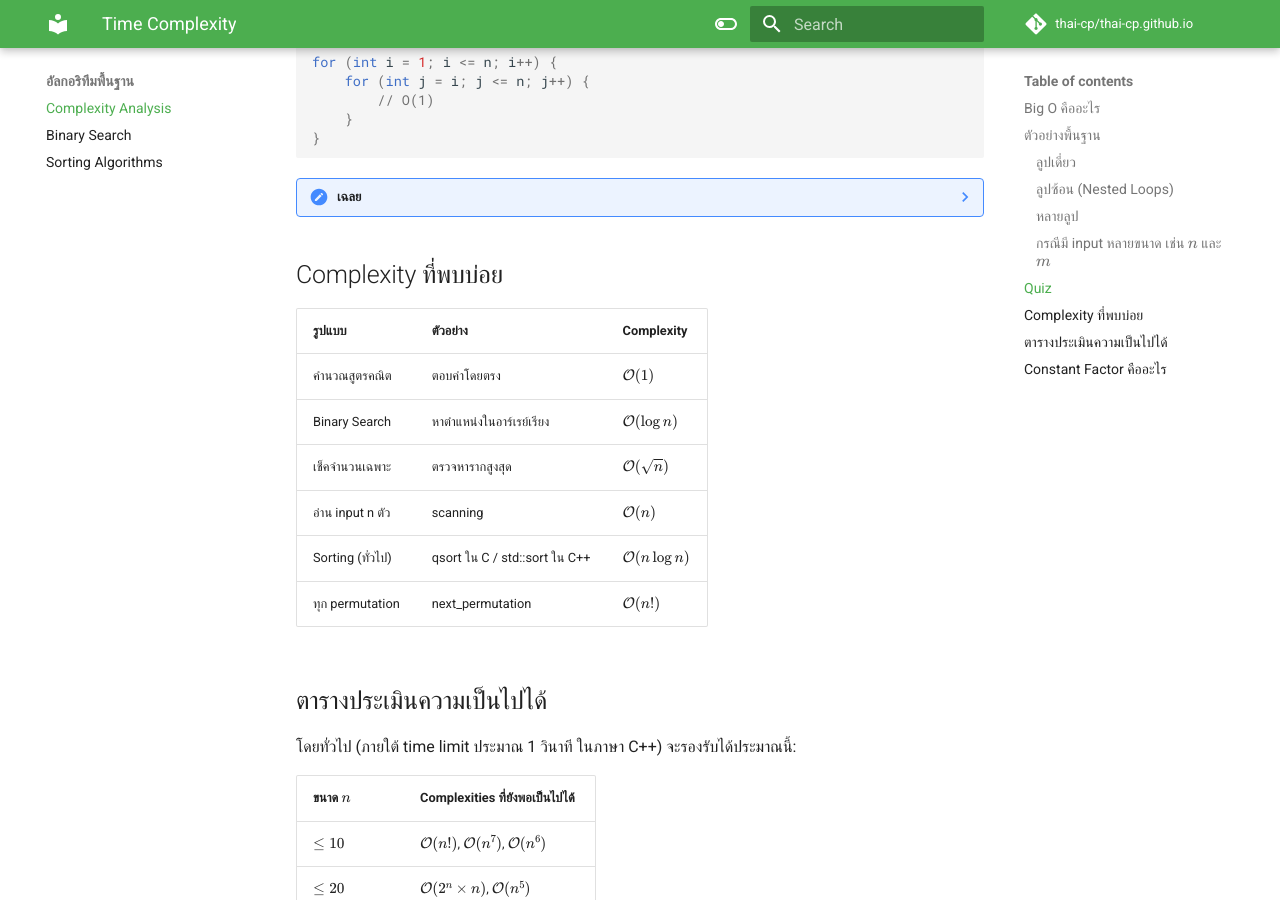
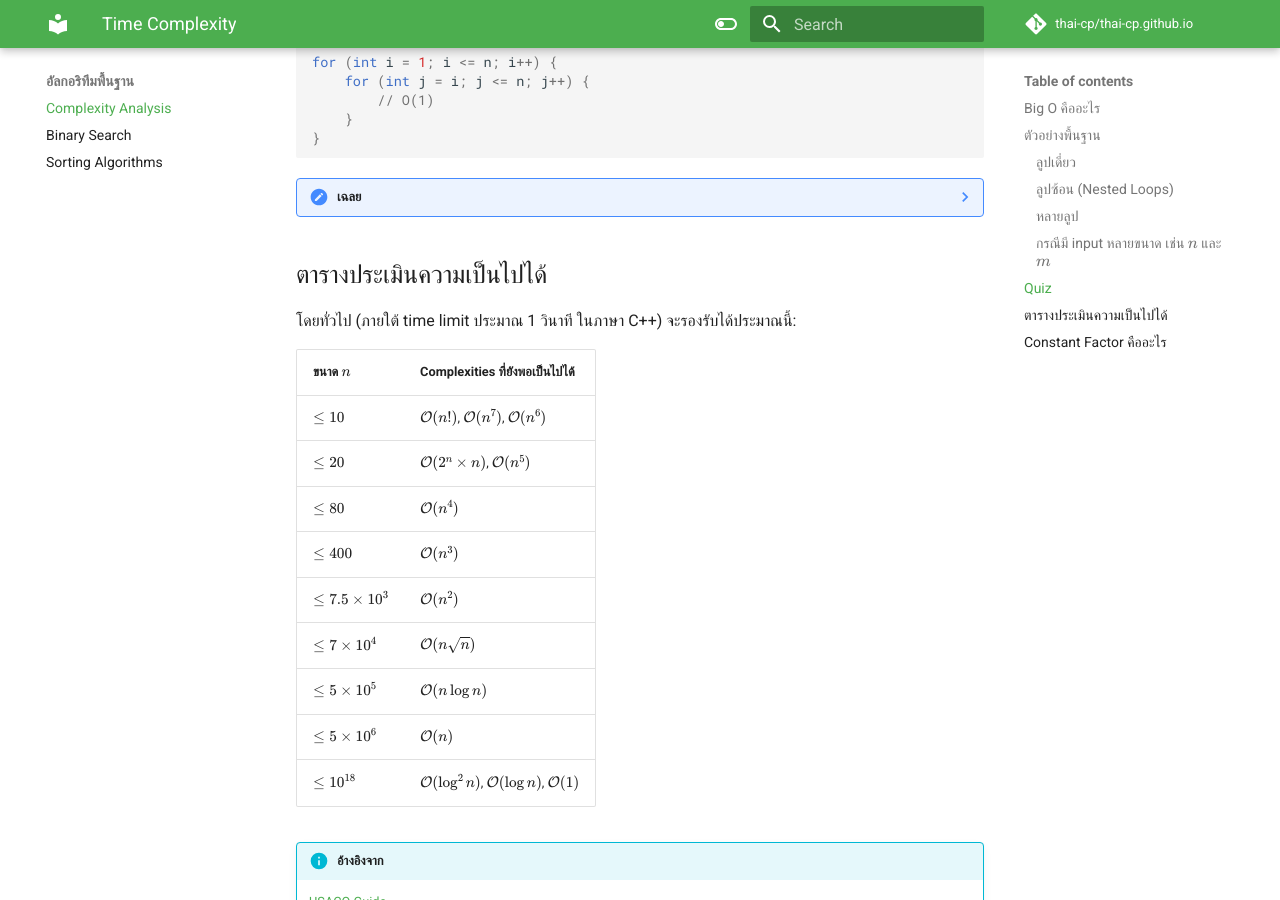
Before and after one commit to thai-cp/thai-cp.github.io, an MkDocs documentation site: the page built from docs/algorithm-basic/complexity.md, in a window 1280 px wide and 900 px high, scrolled down 2776 px. Built offline with MkDocs 1.6.1 and Material for MkDocs 9.7.7, drawn with Linux system fonts in a browser that asks for light colours; comment, search, counter and statistics services are not loaded; some of the changed text lies outside the part shown.

Commit message:
fix wordding

```diff
--- a/docs/algorithm-basic/complexity.md
+++ b/docs/algorithm-basic/complexity.md
@@ -126,7 +126,7 @@ for (int i = 1; i <= n; i++) {
 ??? note "เฉลย"
     จะมีการทำงานทั้งหมด $n + (n-1) + (n-2) + \dots + 1 = \frac{n(n+1)}{2}$ ครั้ง ซึ่งเทียบได้กับ $\mathcal{O}(n^2)$
 
-## Complexity ที่พบบ่อย
+<!-- ## Complexity ที่พบบ่อย
 
 | รูปแบบ | ตัวอย่าง | Complexity |
 |--------|----------|------------|
@@ -135,7 +135,7 @@ for (int i = 1; i <= n; i++) {
 | เช็คจำนวนเฉพาะ | ตรวจหารากสูงสุด | $\mathcal{O}(\sqrt{n})$ |
 | อ่าน input n ตัว | scanning | $\mathcal{O}(n)$ |
 | Sorting (ทั่วไป) |  qsort ใน C / std::sort ใน C++ | $\mathcal{O}(n \log n)$ |
-| ทุก permutation | next_permutation | $\mathcal{O}(n!)$ |
+| ทุก permutation | next_permutation | $\mathcal{O}(n!)$ | -->
 
 ## ตารางประเมินความเป็นไปได้
 
```
Also changed, not shown: other parts of docs/algorithm-basic/complexity.md (+2 -2 lines).
